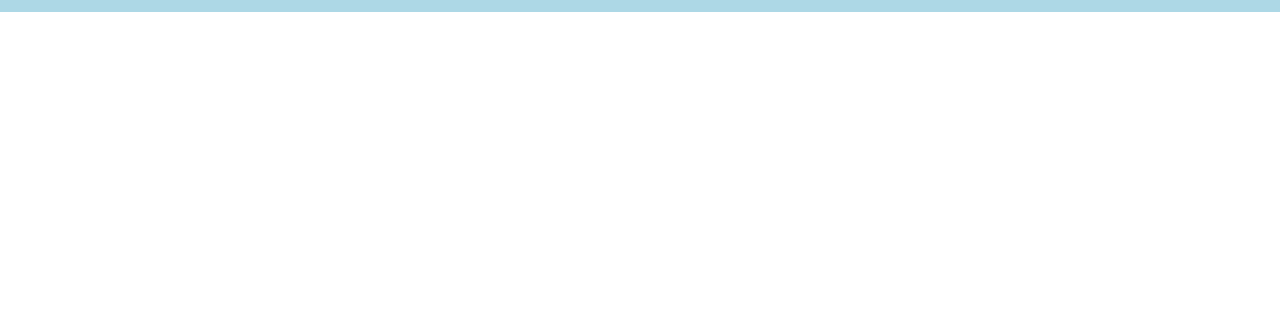
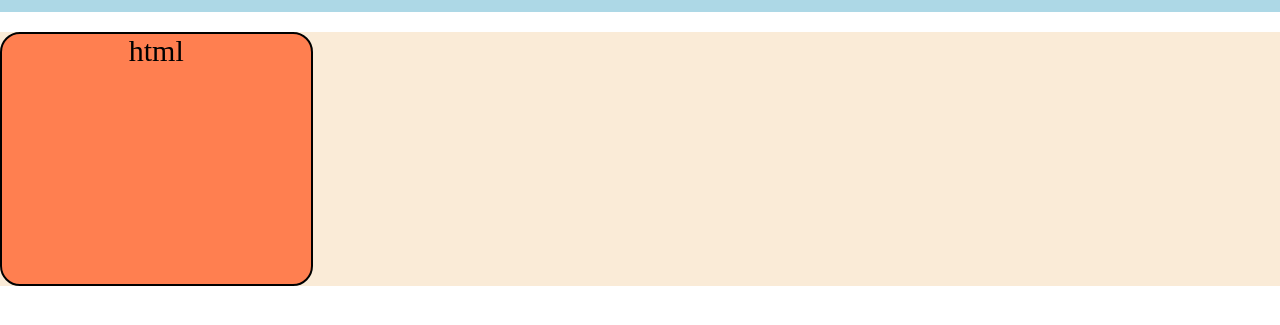
Before and after one commit to ShivaStrom/git-practice2, a plain HTML site: page index.html in a window 1280 px wide. Shown: the part 73-398 px from the top of the page. Drawn offline with Linux system fonts and the light colour scheme.

Commit message:
add HTML section

```diff
--- a/index.html
+++ b/index.html
@@ -22,6 +22,12 @@
         <h4>002233</h4>
       </div>
     </header>
+    <div class="container">
+      <div class="html-section">
+        html
+      </div>
+
+    </div>
   </section>
 
 </body>
--- a/style.css
+++ b/style.css
@@ -28,3 +28,20 @@ header h2{
   width: 50px;
   padding: 5px;
 }
+.container{
+  display: grid;
+  grid-template-columns: 1fr 1fr 1fr 1fr;
+  background-color: antiquewhite;
+  margin-top: 20px;
+  column-gap: 10px;
+}
+.container div{
+  border-radius: 20px;
+    border: solid 2px;
+    height: 250px;
+    text-align: center;
+    font-size: 30px;
+}
+.html-section{
+  background-color: coral;;
+}
```
